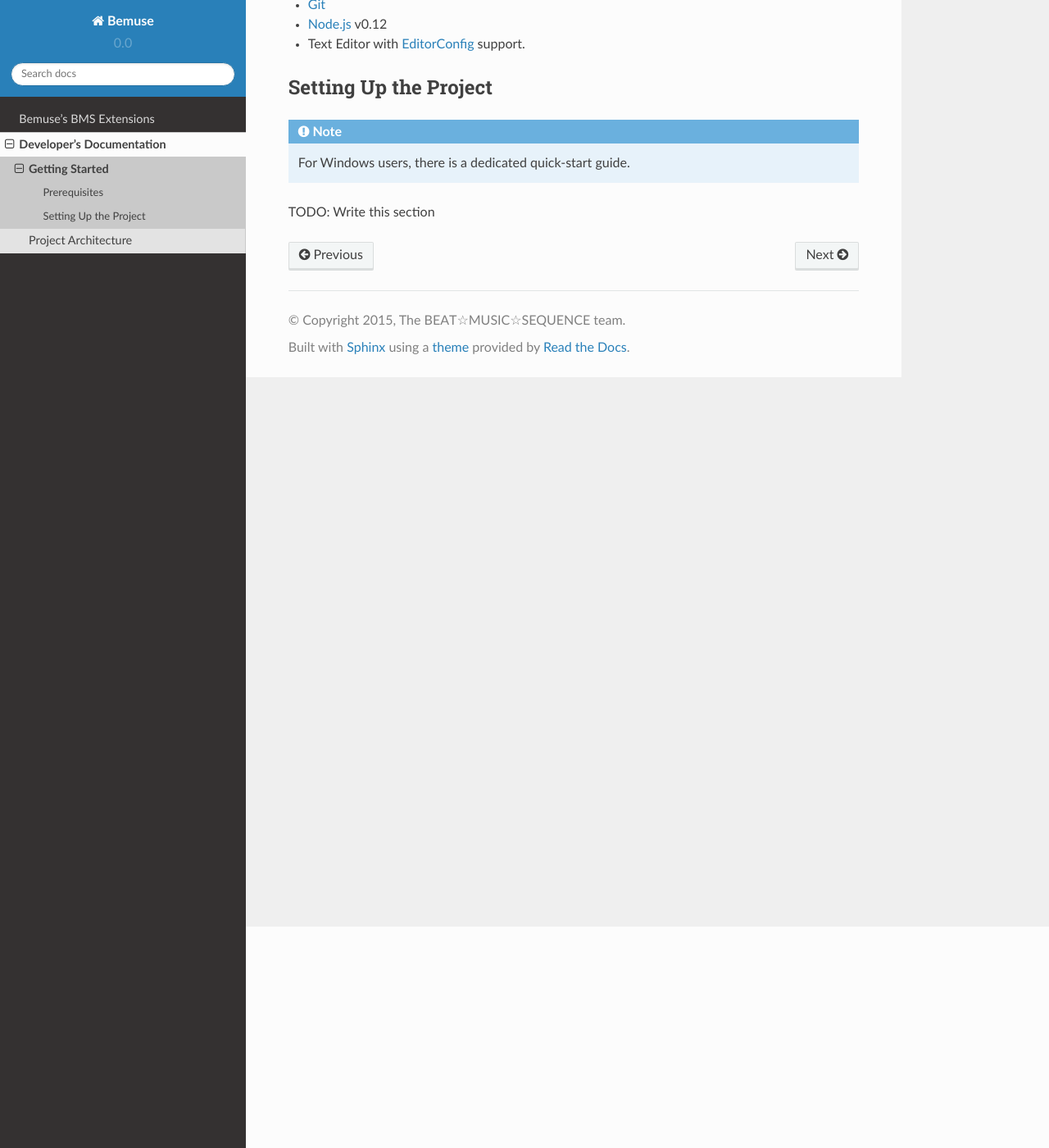
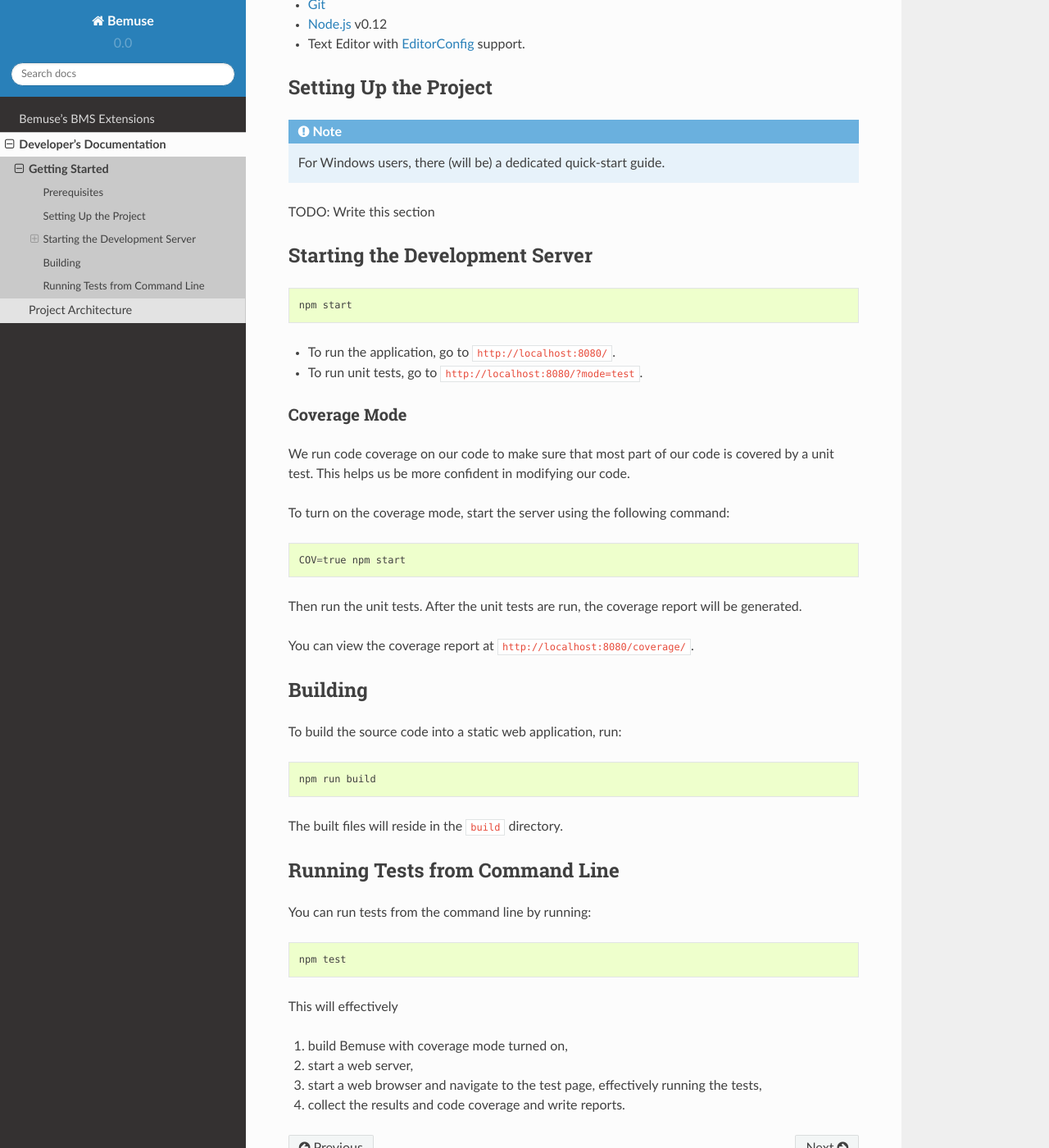
Before and after one commit to bemusic/bemuse, a Sphinx documentation site: the page built from docs/developers/getting-started.rst, in a window 1280 px wide and 1400 px high, scrolled down 270 px. Shown: the whole window at 82% size. Built offline with Sphinx 7.4.7 and the Read the Docs theme 2.0.0, drawn with Linux system fonts in a browser that asks for light colours.

Commit message:
docs(~): move developer's documentation to ReadTheDocs

```diff
--- a/docs/developers/getting-started.rst
+++ b/docs/developers/getting-started.rst
@@ -17,11 +17,69 @@
 .. _Node.js: http://nodejs.org/
 .. _EditorConfig: http://editorconfig.org/
 
+
 Setting Up the Project
 ----------------------
 
 .. note::
 
-   For Windows users, there is a dedicated quick-start guide.
+   For Windows users, there (will be) a dedicated quick-start guide.
 
 TODO: Write this section
+
+
+
+
+Starting the Development Server
+-------------------------------
+
+::
+
+  npm start
+
+
+- To run the application, go to ``http://localhost:8080/``.
+- To run unit tests, go to ``http://localhost:8080/?mode=test``.
+
+
+Coverage Mode
+~~~~~~~~~~~~~
+
+We run code coverage on our code to make sure that most part of our code
+is covered by a unit test.
+This helps us be more confident in modifying our code.
+
+To turn on the coverage mode, start the server using the following command::
+
+  COV=true npm start
+
+Then run the unit tests.
+After the unit tests are run, the coverage report will be generated.
+
+You can view the coverage report at `http://localhost:8080/coverage/`.
+
+
+
+Building
+--------
+
+To build the source code into a static web application, run::
+
+  npm run build
+
+The built files will reside in the ``build`` directory.
+
+
+Running Tests from Command Line
+-------------------------------
+
+You can run tests from the command line by running::
+
+  npm test
+
+This will effectively
+
+1. build Bemuse with coverage mode turned on,
+2. start a web server,
+3. start a web browser and navigate to the test page, effectively running the tests,
+4. collect the results and code coverage and write reports.
```
Also changed, not shown: README.md (+1 -104 lines).
